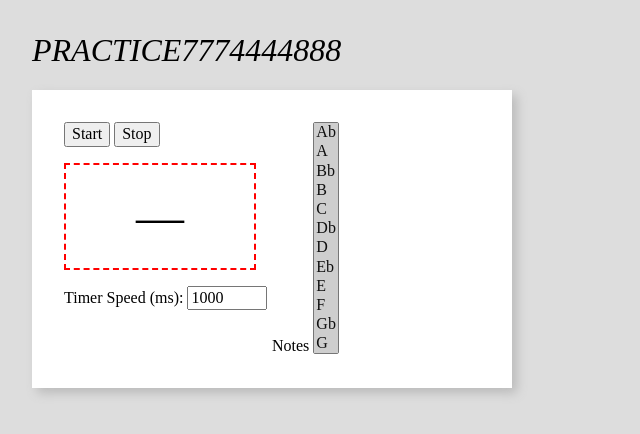
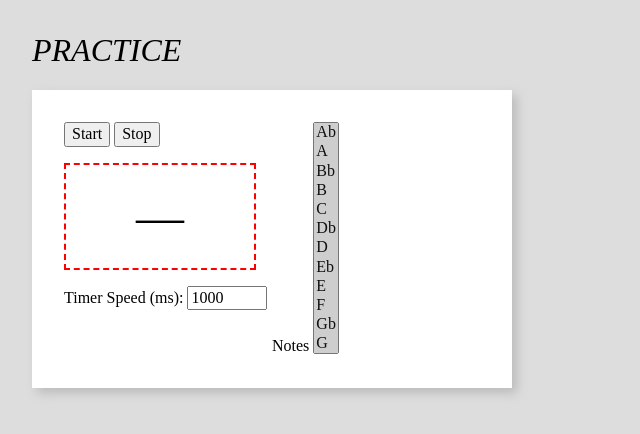
Before and after one commit to lwdevdev/piano, a website built with Vite: page index.html in a window 1280 px wide. Shown: the whole page, without its empty margins (0-640 px from the left). Built offline with nearby package versions, Linux system fonts and the light colour scheme.

Commit message:
changed h1

```diff
--- a/index.html
+++ b/index.html
@@ -9,7 +9,7 @@
     <title>Practice</title>
   </head>
   <body>
-    <h1>Practice7774444888</h1>
+    <h1>Practice</h1>
     <main>
       <div>
         <button id="btn--start">Start</button>
```
